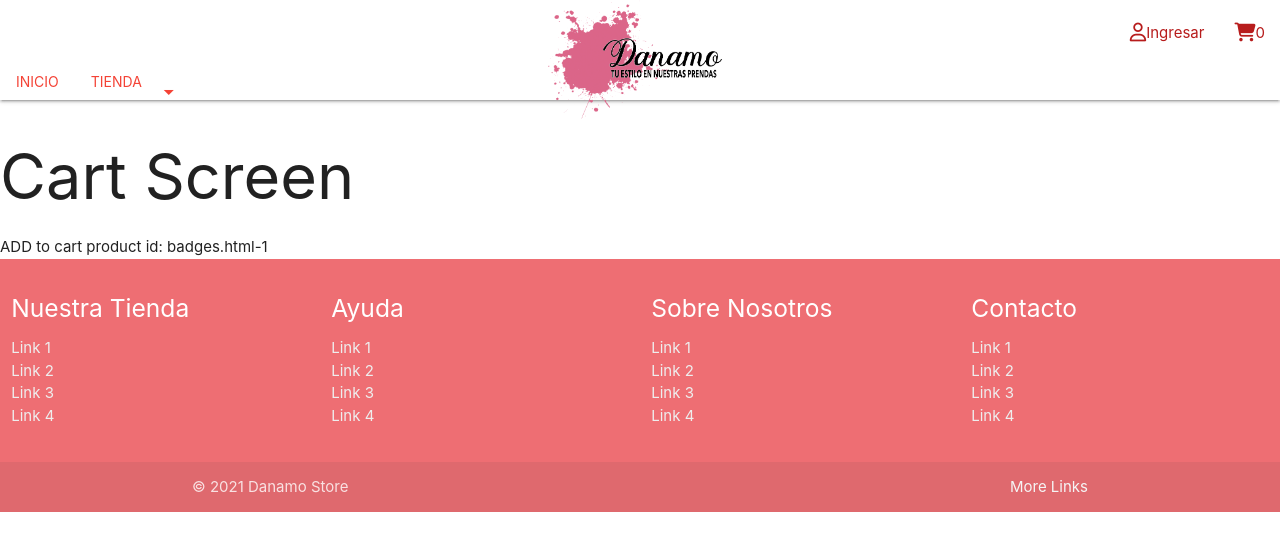
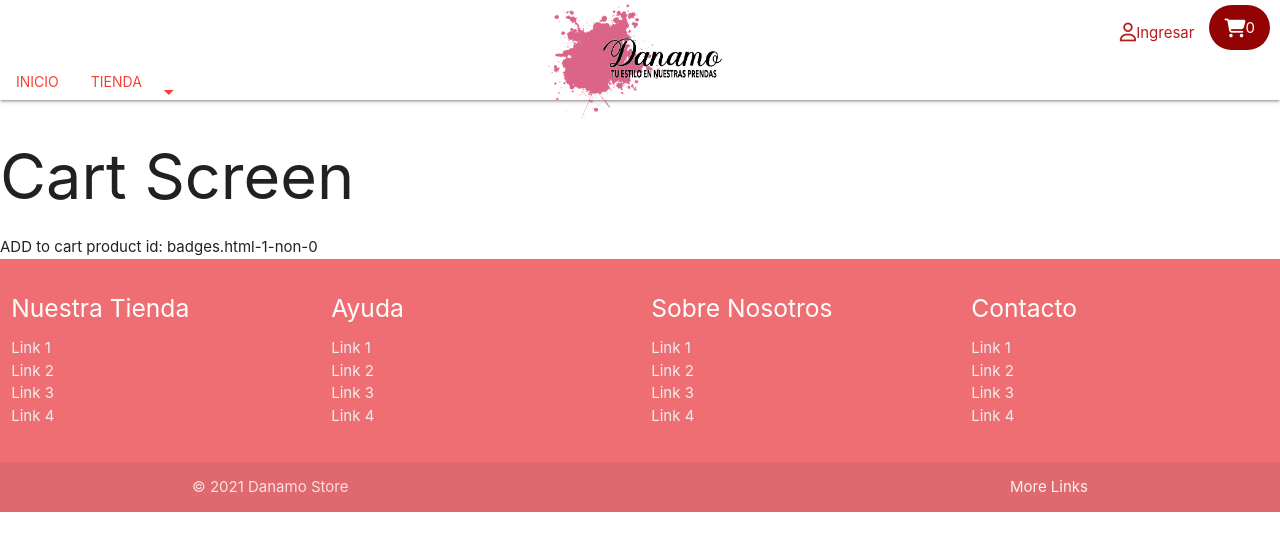
Before and after one commit to SBastian7/Danamov2, a React (Create React App) app in the folder frontend/: page /cart/badges.html in a window 1280 px wide. Shown: the top 550 px of the page. Built offline with nearby package versions, Linux system fonts and the light colour scheme; no server answers.

Commit message:
Addtocart action

```diff
--- a/frontend/src/App.js
+++ b/frontend/src/App.js
@@ -1,50 +1,53 @@
 import React from 'react';
-
+import { useSelector } from 'react-redux';
+import {Link} from 'react-router-dom'
 import {BrowserRouter, Route} from 'react-router-dom'
-import cartScreen from './screens/cartScreen.js';
+import CartScreen from './screens/CartScreen.js';
 import HomeScreen from './screens/HomeScreen.js';
 import ProductScreen from './screens/ProductScreen.js';
 
 function App() {
+  const cart = useSelector(state => state.cart);
+  const { cartItems } = cart
   return (
     <BrowserRouter>
       <div className="App">
         <header>
           <ul id="dropdown1" className="dropdown-content">
-            <li><a href="#!">one</a></li>
+            {/* <li><a href="#!">one</a></li>
             <li><a href="#!">two</a></li>
             <li className="divider"></li>
-            <li><a href="#!">three</a></li>
+            <li><a href="#!">three</a></li> */}
           </ul>
           <nav className="nav-extended white">
             <div className="nav-wrapper">
-              <a href="/" className="brand-logo center">
+              <Link to="/" className="brand-logo center">
                 <img src="/img/logo.png" className="logo hide-on-small-only show-on-medium-and-up" alt="Danamo Store" />
-              </a>
+              </Link>
 
-              <a href="#!" data-target="mobile-demo" className="sidenav-trigger hide-on-med-and-up red-text text-darken-4"><i className="material-icons">menu</i></a>
+              <Link to="#!" data-target="mobile-demo" className="sidenav-trigger hide-on-med-and-up red-text text-darken-4"><i className="material-icons">menu</i></Link>
               <ul id="nav-mobile" className="right">
-                <li><a href="#!"><i className="far fa-user fa-lg red-text text-darken-4"></i><span className="red-text text-darken-4">Ingresar</span></a></li>
-                <li><a href="#!"><i className="fas fa-shopping-cart fa-lg red-text text-darken-4"></i><span className="red-text text-darken-4">0</span></a></li>
+                <li><Link to="#!"><i className="far fa-user fa-lg red-text text-darken-4"></i><span className=" red-text text-darken-4">Ingresar</span></Link></li>
+                <li><Link to="#!" className="cart-button valign-wrapper"><i className="fas fa-shopping-cart fa-lg"></i>{cartItems.length>=0 && (<span class="cart-badge col">{" "+cartItems.length}</span>)}</Link></li>
               </ul>
             </div>
 
             <div className="nav-content hide-on-small-only ">
-              <a className="red-text btn-flat white" href="/">Inicio</a>
-              <a className="red-text btn-flat white dropdown-trigger" href="#!" data-target="dropdown1">Tienda<i className="material-icons right">arrow_drop_down</i></a>
+              <Link className="red-text btn-flat white" to="/">Inicio</Link>
+              <Link className="red-text btn-flat white dropdown-trigger" to="#!" data-target="dropdown1">Tienda<i className="material-icons right">arrow_drop_down</i></Link>
             </div>
           </nav>
 
           <ul className="sidenav" id="mobile-demo">
-            <li><a href="sass.html">Sass</a></li>
-            <li><a href="badges.html">Components</a></li>
-            <li><a href="collapsible.html">Javascript</a></li>
-            <li><a href="mobile.html">Mobile</a></li>
+            <li><Link to="sass.html">Sass</Link></li>
+            <li><Link to="badges.html">Components</Link></li>
+            <li><Link to="collapsible.html">Javascript</Link></li>
+            <li><Link to="mobile.html">Mobile</Link></li>
           </ul>
         </header>
 
         <main>
-          <Route path="/cart/:id?" component={cartScreen} ></Route>
+          <Route path="/cart/:id?" component={CartScreen} ></Route>
           <Route path="/product/:id" component={ProductScreen}></Route>
           <Route path="/" component={HomeScreen} exact></Route>
         </main>
--- /dev/null
+++ b/frontend/src/actions/cartActions.js
@@ -0,0 +1,21 @@
+import Axios from "axios"
+import {CART_ADD_ITEM} from '../constants/cartConstants'
+
+export const addToCart = (productId, qty, size, color) => async(dispatch, getState) => {
+    const {data} = await Axios.get(`/api/products/${productId}`)
+    console.log(`/api/products/${productId}`)
+    dispatch({
+        type: CART_ADD_ITEM,
+        payload: {
+            name: data.name,
+            price: data.price,
+            stock: data.stock,
+            image: data.image,
+            product: data._id,
+            qty,
+            size,
+            color
+        }
+    })
+    localStorage.setItem('cartItems',JSON.stringify(getState().cart.cartItems));
+}
--- a/frontend/src/components/Product.js
+++ b/frontend/src/components/Product.js
@@ -1,11 +1,12 @@
 import React from 'react'
 import Rating from './Rating';
+import {Link} from 'react-router-dom'
 
 export default function Product(props) {
     const { product } = props;
     return (
         <div className="col s12 m4 l3" key={product._id}>
-            <a href={"/product/" + product._id} className="card blue-grey darken-1 hoverable">
+            <Link to={"/product/" + product._id} className="card blue-grey darken-1 hoverable">
                 <div className="card-image">
                     <img src={"/img/" + product.image} alt={product.name + " Danamo Store"} />
                     <div className="card-content white center">
@@ -15,7 +16,7 @@ export default function Product(props) {
                     </div>
                 </div>
 
-            </a>
+            </Link>
         </div>
     )
 }
--- /dev/null
+++ b/frontend/src/constants/cartConstants.js
@@ -0,0 +1 @@
+export const CART_ADD_ITEM = "CART_ADD_ITEM";
--- a/frontend/src/index.css
+++ b/frontend/src/index.css
@@ -91,3 +91,13 @@ a{
 .alert-info{
   color: green;
 }
+.badge-cart{
+  margin-left: 150px;
+}
+.cart-button{
+  margin-top: 5px;
+  margin-right: 10px;
+  border-radius: 25px;
+  background: rgb(148, 3, 3);
+  height:3em;
+}
--- /dev/null
+++ b/frontend/src/reducers/cartReducers.js
@@ -0,0 +1,22 @@
+import { CART_ADD_ITEM } from "../constants/cartConstants"
+
+export const cartReducer = (state={ cartItems:[] }, action) => {
+    switch(action.type){
+        case CART_ADD_ITEM:
+            const item = action.payload;
+            const existItem = state.cartItems.find(x => x.product === item.product);
+            if(existItem){
+                return {
+                    ...state,
+                    cartItems: state.cartItems.map(x => x.product === existItem.product? item:x)
+                };
+            }else{
+                return {
+                    ...state,
+                    cartItems: [...state.cartItems, item]
+                };
+            }
+        default:
+            return state
+    }
+}
--- a/frontend/src/screens/ProductScreen.js
+++ b/frontend/src/screens/ProductScreen.js
@@ -39,7 +39,7 @@ export default function HomeScreen(props) {
 	}
 
 	const addToCartHandler = () => {
-		props.history.push(`/cart/${productId}?qty=${qty}`)
+		props.history.push(`/cart/${productId}?qty=${qty}&color=${color}&size=${size}`)
 	}
 	return (
 		<div className="container">
@@ -94,7 +94,7 @@ export default function HomeScreen(props) {
 															<div className="col bold">Colores</div>
 															{
 																product.colores.map((c, index) => (
-																	<div className={"color_box hoverable " + c} key={c}>
+																	<div className={"color_box hoverable " + c} key={c} onClick={() => {setColor(c)}}>
 																		{/* <i className="fas fa-check check"></i> */}
 																	</div>
 																))
@@ -106,7 +106,7 @@ export default function HomeScreen(props) {
 															</div>
 															{
 																product.tallas.map((s, index) => (
-																	<div className={"size_box hoverable center "} key={s}>
+																	<div className={"size_box hoverable center"} key={`size${s}`} id={`size${s}`} onClick={() => setSize(s)}>
 																		{s}
 																	</div>
 																))
--- a/frontend/src/screens/cartScreen.js
+++ b/frontend/src/screens/cartScreen.js
@@ -1,12 +1,24 @@
-import React from 'react'
+import React, { useEffect } from 'react'
+import { useDispatch } from 'react-redux';
+import { addToCart } from '../actions/cartActions';
 
-export default function cartScreen(props) {
+export default function CartScreen(props) {
     const productId = props.match.params.id;
-    const qty = props.location.search? Number(props.location.search.split('=')[1]): 1;
+    const qty = props.location.search? Number(props.location.search.split('&')[0].split('=')[1]): 1;
+    const color = props.location.search? props.location.search.split('&')[1].split('=')[1]: 'non';
+    const size = props.location.search? Number(props.location.search.split('&')[2].split('=')[1]): 0;
+
+    const dispatch = useDispatch();
+    useEffect(() => {
+        if(productId){
+            dispatch(addToCart(productId,qty,color,size))
+        }
+    },[color, dispatch, productId, qty, size])
+
     return (
         <div>
             <h1>Cart Screen</h1>
-            ADD to cart product id: {productId}-{qty}
+            ADD to cart product id: {productId}-{qty}-{color}-{size}
         </div>
     )
 }
--- a/frontend/src/store.js
+++ b/frontend/src/store.js
@@ -1,11 +1,17 @@
 import {applyMiddleware, combineReducers, compose, createStore} from 'redux'
 import thunk from 'redux-thunk'
+import { cartReducer } from './reducers/cartReducers';
 import { productDetailsReducer, productListReducer } from "./reducers/productReducers";
 
-const initialState = [];
+const initialState = {
+    cart:{
+        cartItems: localStorage.getItem('cartItems')? JSON.parse(localStorage.getItem('cartItems')):[]
+    }
+};
 const reducer = combineReducers({
     productList: productListReducer,
-    productDetails: productDetailsReducer
+    productDetails: productDetailsReducer,
+    cart: cartReducer
 })
 
 const composeEnhancer = window.__REDUX_DEVTOOLS_EXTENSION_COMPOSE__ || compose;
```
